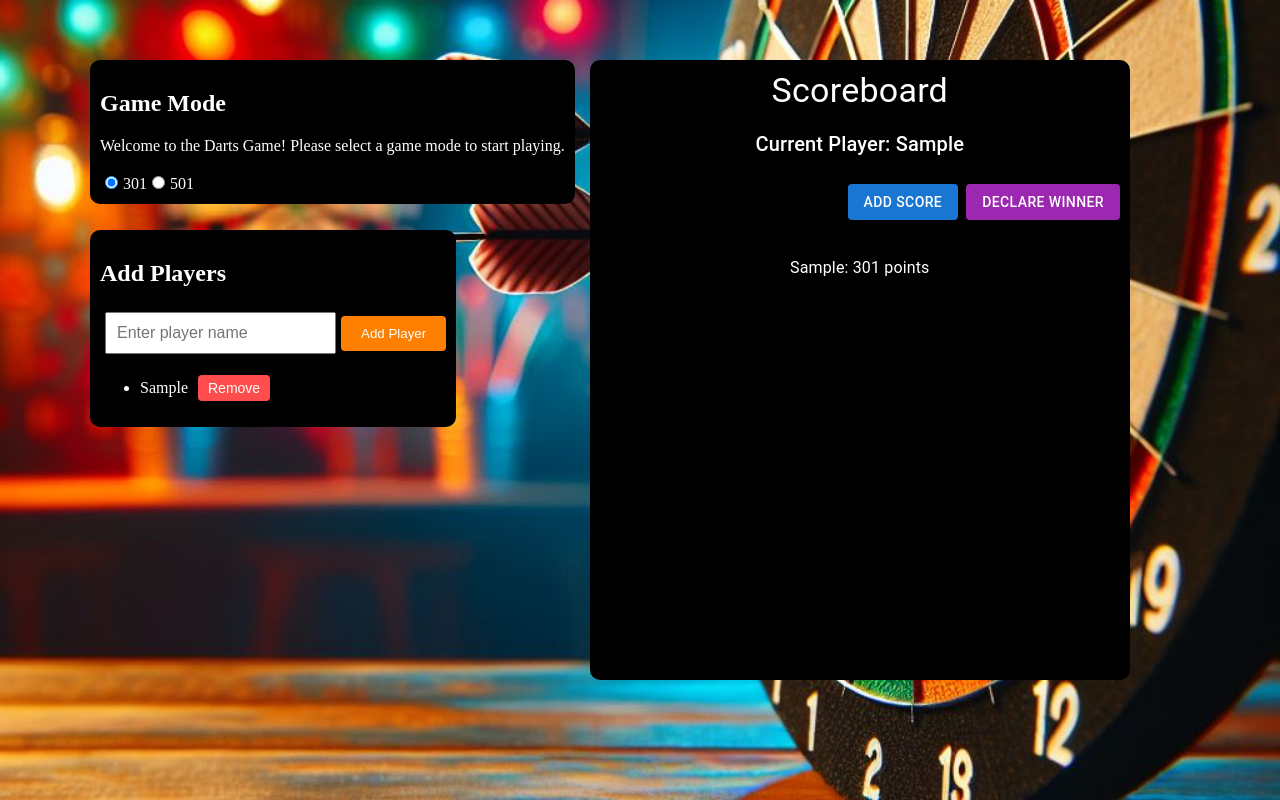
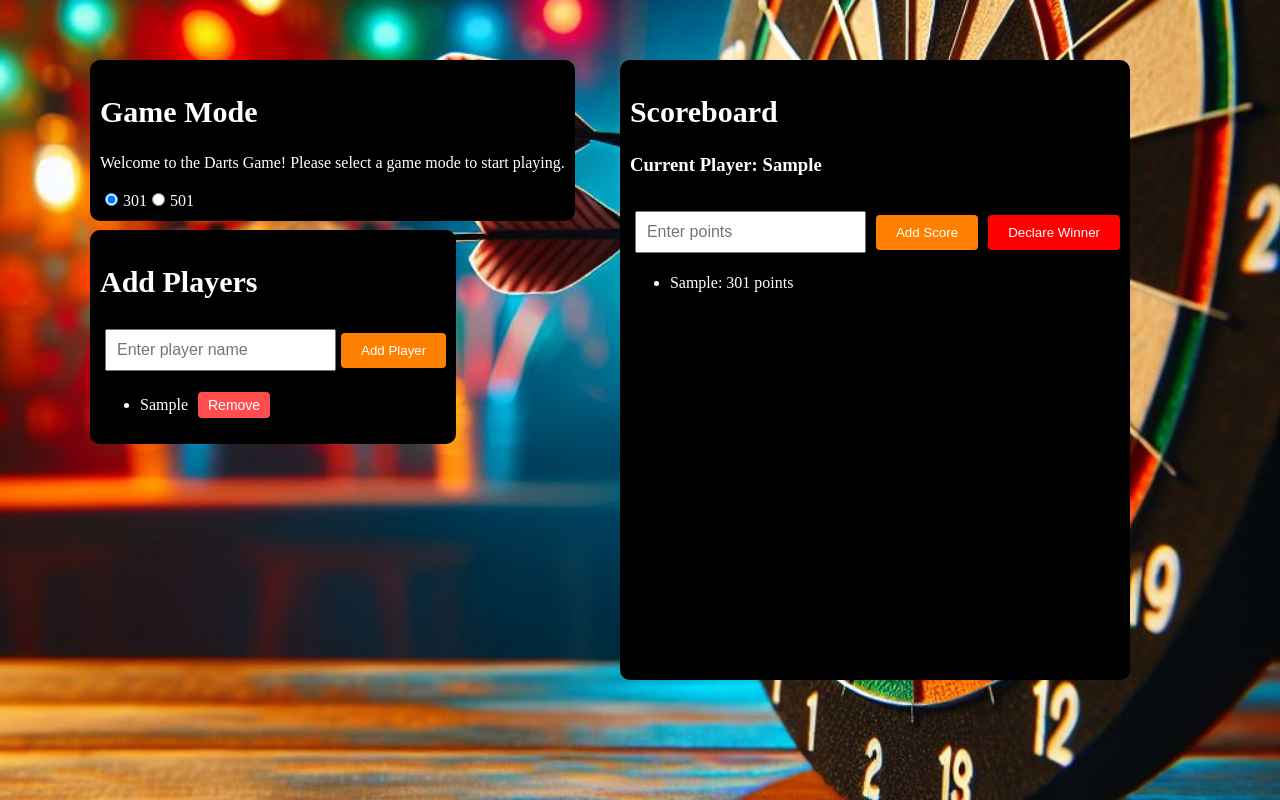
Before and after one commit to Alis-1/Darts_Project, a React (Vite) app: page / in a window 1280 px wide. Both pictures are taken after typing "Sample" into the empty fields and a click on the button "Add Player". Built offline with nearby package versions, Linux system fonts and the light colour scheme.

Commit message:
scoreboard tyylien päivitys

```diff
--- a/src/app.css
+++ b/src/app.css
@@ -14,6 +14,10 @@ body {
 
 h1 {
   font-size: 60px;
+}
+
+h2 {
+  font-size: 30px;
 }
 
 #gamemode {
@@ -72,6 +76,27 @@ input {
   overflow-y: auto; /* Add scroll if content overflows */
 }
 
+/* Typography */
+.current-player {
+  margin-top: 15px;
+  font-size: 1.2rem;
+  color: #ffffff;
+  text-align: center;
+}
+
+
+.add-score-btn {
+  margin-top: 20px;
+  margin-right: 5px;
+  margin-left: 5px;
+}
+
+.declare-winner-btn {
+  margin-top: 20px;
+  margin-left: 5px;
+  background-color: red;
+}
+
 button {
   padding: 10px 20px;
   background-color: #ff8000;
--- a/src/components/Scoreboard.jsx
+++ b/src/components/Scoreboard.jsx
@@ -1,5 +1,4 @@
 import { useContext, useState } from 'react';
-import { Box, Button, Typography, TextField } from '@mui/material';
 import { GameContext } from "../GameContext";
 
 const Scoreboard = () => {
@@ -12,14 +11,12 @@ const Scoreboard = () => {
       const newScore = parseInt(inputValue);
       const updatedPlayers = players.map((player, index) => {
         if (index === currentPlayerIndex) {
-          if ((player.score - newScore) < 0){
-            alert("Invalid score, results in negative")
+          if ((player.score - newScore) < 0) {
+            alert("Invalid score, results in negative");
           }
-          if (player.score - newScore == 0){
-            alert(player.name + " wins!")
-
-          }
-          else{
+          if (player.score - newScore === 0) {
+            alert(player.name + " wins!");
+          } else {
             return { ...player, score: player.score - newScore };
           }
         }
@@ -37,32 +34,27 @@ const Scoreboard = () => {
   };
 
   return (
-    <Box id='scoreboard' sx={{ textAlign: 'center', mt: 5 }}>
-      <Typography variant="h4">Scoreboard</Typography>
-      <Typography variant="h6" sx={{ mt: 2 }}>Current Player: {players[currentPlayerIndex]?.name}</Typography>
-      <TextField
-        color='primary'
-        label="Add Points"
-        variant="outlined"
+    <div id="scoreboard">
+      <h2>Scoreboard</h2>
+      <h3>Current Player: {players[currentPlayerIndex]?.name}</h3>
+      <input
+        type="text"
         value={inputValue}
         onChange={(e) => setInputValue(e.target.value)}
         onKeyDown={(e) => e.key === 'Enter' && handleAddScore()}
-        sx={{ mt: 2, input: { color: 'white' } }}
+        placeholder="Enter points"
+        className="input-field"
       />
-      <Button variant="contained" color="primary" onClick={handleAddScore} sx={{ mt: 3 }}>
-        Add Score
-      </Button>
-      <Button variant="contained" color="secondary" onClick={handleDeclareWinner} sx={{ mt: 3, ml: 1 }}>
-        Declare Winner
-      </Button>
-      <Box component="ul" sx={{ listStyleType: 'none', p: 0, mt: 3 }}>
+      <button onClick={handleAddScore} className="add-score-btn">Add Score</button>
+      <button onClick={handleDeclareWinner} className="declare-winner-btn">Declare Winner</button>
+      <ul>
         {players.map((player, index) => (
-          <Box component="li" key={index} sx={{ mb: 1 }}>
-            <Typography variant="body1">{player.name}: {player.score} points</Typography>
-          </Box>
+          <li key={index}>
+            {player.name}: {player.score} points
+          </li>
         ))}
-      </Box>
-    </Box>
+      </ul>
+    </div>
   );
 };
 
```
